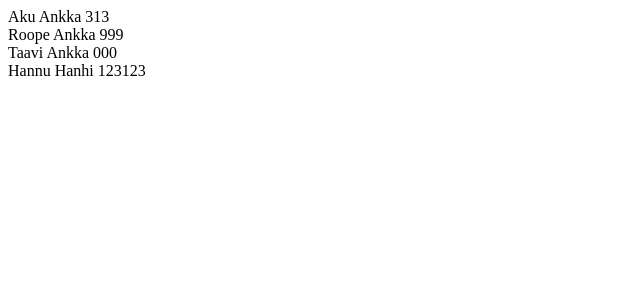
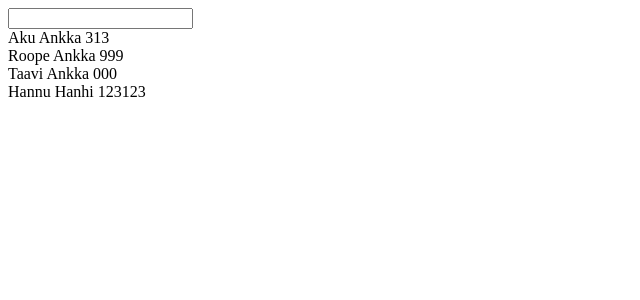
Before and after one commit to e310905-Saimia/digitrade-contact-app, an Angular app: page / in a window 1280 px wide. Shown: the top 300 px of the page, without its empty margins (0-640 px from the left). Built offline with nearby package versions, Linux system fonts and the light colour scheme.

Commit message:
communication between parent and child components done contact service created

```diff
--- a/src/app/contact/contact-list/contact-list-item/contact-list-item.component.html
+++ b/src/app/contact/contact-list/contact-list-item/contact-list-item.component.html
@@ -1,3 +1,3 @@
 <div (click)="onSelect(contact)">
-  {{contact.firstName}} {{contact.lastName}}
+  {{contact.firstName}} {{contact.lastName}} {{contact.phone}}
 </div>
--- a/src/app/contact/contact-list/contact-list-item/contact-list-item.component.ts
+++ b/src/app/contact/contact-list/contact-list-item/contact-list-item.component.ts
@@ -2,7 +2,7 @@ import {Component, EventEmitter, Input, OnInit, Output} from '@angular/core';
 import {Contact} from '../../contact';
 
 @Component({
-  selector: 'app-contact-list-item',
+  selector: 'dtca-contact-list-item',
   templateUrl: './contact-list-item.component.html',
   styleUrls: ['./contact-list-item.component.css']
 })
@@ -21,4 +21,6 @@ export class ContactListItemComponent implements OnInit {
   onSelect(contact: Contact) {
     this.selected.emit(contact);
   }
+
+
 }
--- a/src/app/contact/contact-list/contact-list.component.html
+++ b/src/app/contact/contact-list/contact-list.component.html
@@ -1,4 +1,7 @@
+<input type="text" [(ngModel)]="selectContactFirstName">
 <div *ngFor="let c of contacts">
-  {{c.firstName}} {{c.lastName}} {{c.phone}}
-
+  <dtca-contact-list-item
+    [contact]="c"
+    (selected)="onContactSeleced($event)">
+  </dtca-contact-list-item>
 </div>
--- a/src/app/contact/contact-list/contact-list.component.ts
+++ b/src/app/contact/contact-list/contact-list.component.ts
@@ -9,14 +9,17 @@ import {Contact} from '../contact';
 })
 export class ContactListComponent implements OnInit {
   contacts: Contact[];
+  selectContactFirstName: string;
 
   constructor() {
     this.contacts = [];
+    this.selectContactFirstName = '';
   }
 
   onContactSeleced(contact: Contact): void {
     console.log(contact);
-    alert(contact);
+    this.selectContactFirstName = contact.firstName;
+    alert(contact.firstName + ' ' + contact.lastName + ' ' + contact.phone);
   }
 
   ngOnInit() {
```
Also changed, not shown: src/app/contact/services/contact.service.ts (added, +9 -0 lines), 2 other files (tests, documents, lock files or other folders).
